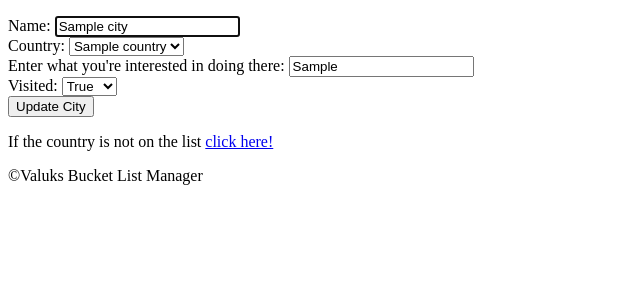
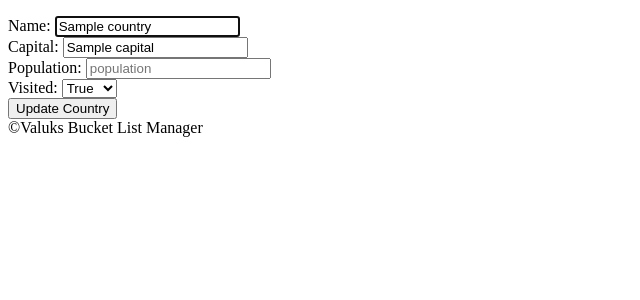
Before and after one commit to NoahValuks/Bucket-List, a Flask app: template templates/countries/edit.html in a window 1280 px wide. Shown: the part 70-370 px from the top of the page, without its empty margins (0-640 px from the left). Run offline with Flask 2, Linux system fonts and the light colour scheme; the template is opened without the code that fills it: most values are stand-ins (such as "Sample title", 1, 10 or a date in 2020).

Commit message:
added edit country

```diff
--- a/repositories/country_repository.py
+++ b/repositories/country_repository.py
@@ -39,3 +39,8 @@
     sql = "DELETE  FROM countries WHERE id = %s"
     values = [id]
     run_sql(sql, values)
+
+def update(country):
+    sql = "UPDATE countries SET (name, capital, population, visited) = (%s, %s, %s, %s) WHERE id = %s"
+    values = [country.name, country.capital, country.population, country.visited, country.id]
+    run_sql(sql, values)
--- a/templates/cities/new_city.html
+++ b/templates/cities/new_city.html
@@ -18,7 +18,7 @@
 
     <div>
         <label for="places_of_interest">Enter what you're interested in doing there:</label>
-        <input type="text" id="places_of_interest" name="places_of_interest">
+        <textarea id="places_of_interest" name="places_of_interest" rows="4" cols="50"></textarea>
     </div>
 
     <div>
--- a/templates/countries/edit.html
+++ b/templates/countries/edit.html
@@ -1,42 +1,34 @@
 {% extends 'base.html' %}
 {% block content %}
-<form action="/countries" method="post">
+<form action="/countries/{{country.id}}" method="post">
     <div>
       <label for="name">Name:</label>
-      <input type="text" id="description" name="name" value="{{city.name}}" placeholder="Name" required autofocus>
+      <input type="text" id="description" name="name" value="{{country.name}}" placeholder="Name" required autofocus>
     </div>
 
     <div>
-        <label for="country">Country:</label>
-        <select id="country" name="country_id">
-          {% for country in countries %}
-              <option value="{{country.id}}" {% if city.country.id == country.id %}
-                  selected="selected"
-              {% endif %}>{{country.name}}</option>
-          {% endfor %}
-        </select>
-      </div>
+      <label for="capital">Capital:</label>
+      <input type="text" id="capital" name="capital" value="{{country.capital}}" placeholder="capital" required>
+    </div>
 
     <div>
-      <label for="places_of_interest">Enter what you're interested in doing there:</label>
-      <input type="text" id="places_of_interest" name="places_of_interest" value="{{city.places_of_interest}}" placeholder="places_of_interest" required>
+        <label for="population">Population:</label>
+        <input type="number" id="population" name="population", value="{{country.population}}", placeholder="population" required>
     </div>
 
     <div>
       <label for="visited">Visited:</label>
       <select id="visited" name="visited">
-        <option value="true" {% if city.visited == True %}
+        <option value="true" {% if country.visited == True %}
             selected ="selected"
         {% endif %}>True</option>
-        <option value="false" {% if city.visited == False %}
+        <option value="false" {% if country.visited == False %}
             selected ="selected"
         {% endif %}>False</option>
       </select>
     </div>
 
-    <button type="submit">Update City</button>
+    <button type="submit">Update Country</button>
 
 </form>
-
-<p>If the country is not on the list <a href="/countries/new">click here!</a></p>
 {% endblock content %}
--- a/templates/countries/show_cities.html
+++ b/templates/countries/show_cities.html
@@ -1,6 +1,9 @@
 {% extends 'base.html' %}
 {% block content %}
-    <h1>Cities within {{country.name}} </h1>
+<p>To edit the country <a href="/countries/{{country.id}}/edit">click here</a></p>
+
+
+<h1>Cities within {{country.name}} </h1>
     {% for city in cities %}
     <p><a href="/countries/cities/{{ city.id }}"> {{city.name}} </a>|
         Visited:
--- a/templates/index.html
+++ b/templates/index.html
@@ -1,4 +1,4 @@
 {% extends 'base.html' %}
 {% block content %}
-    Hello World
+    Welcome to your Bucket List!
 {% endblock content %}
```
Also changed, not shown: controllers/country_controller.py (+15 -0 lines).
